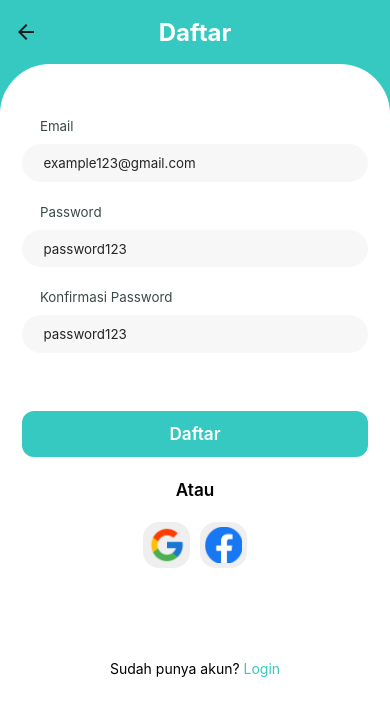
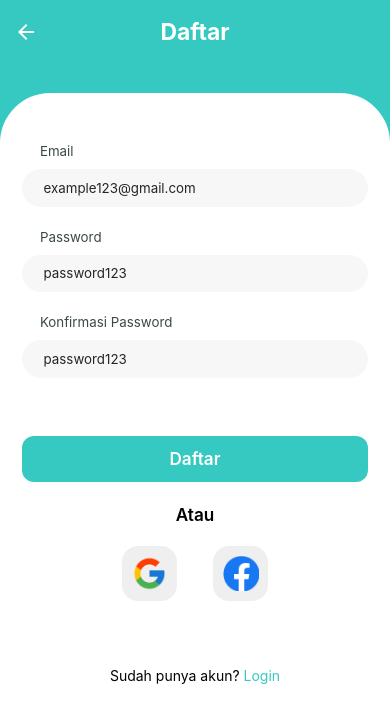
Before and after one commit to RaditAtalla/medan-tourism, a React Native app: screen /DaftarPage in a window 390 px wide. Shown: the top 722 px of the page. Built offline with nearby package versions, Linux system fonts and the light colour scheme.

Commit message:
Daftar Page progress

```diff
--- a/App.tsx
+++ b/App.tsx
@@ -4,6 +4,7 @@ import { createNativeStackNavigator } from '@react-navigation/native-stack';
 import { LoginPage } from './src/view/LoginPage';
 import { DaftarPage } from './src/view/DaftarPage';
 import { COLORS } from './src/constant/theme';
+import { moderateScale } from './src/constant/responsive';
 
 const Stack = createNativeStackNavigator();
 
@@ -21,9 +22,10 @@ const App = () => {
           headerTitleStyle: {
             color: 'white',
             fontWeight: '700',
-            fontSize: 24,
+            fontSize: moderateScale(24),
           },
           headerShadowVisible: false,
+          headerTintColor: 'white',
         }}
         />
         <Stack.Screen name="DaftarPage" component={DaftarPage}
@@ -36,9 +38,10 @@ const App = () => {
           headerTitleStyle: {
             color: 'white',
             fontWeight: '700',
-            fontSize: 24,
+            fontSize: moderateScale(24),
           },
           headerShadowVisible: false,
+          headerTintColor: 'white',
         }}
         />
       </Stack.Navigator>
--- a/src/view/DaftarPage.js
+++ b/src/view/DaftarPage.js
@@ -48,7 +48,7 @@ const Styles = StyleSheet.create({
     imgButton: {
         height: verticalScale(39),
         width: horizontalScale(40),
-        objectFit: 'cover',
+        objectFit: 'contain',
     },
     wrapper: {
         backgroundColor: 'white',
@@ -56,11 +56,13 @@ const Styles = StyleSheet.create({
         height: '100%',
         borderTopEndRadius: 50,
         borderTopStartRadius: 50,
-        paddingTop: verticalScale(60),
+        paddingTop: verticalScale(56),
+        paddingBottom: verticalScale(84),
         paddingHorizontal: horizontalScale(24),
         display: 'flex',
+        justifyContent: 'flex-start',
         gap: verticalScale(64),
-        // marginTop: verticalScale(201),
+        marginTop: verticalScale(63),
     },
     input: {
         backgroundColor: COLORS.gray5,
@@ -95,16 +97,16 @@ const Styles = StyleSheet.create({
     daftarContainer: {
         display: 'flex',
         gap: verticalScale(24),
+        marginBottom: verticalScale(73),
     },
     daftarImgBtn: {
         display: 'flex',
         flexDirection: 'row',
         justifyContent: 'center',
-        gap: horizontalScale(10),
-        marginBottom: verticalScale(101),
+        gap: horizontalScale(40),
     },
     imgBtnWrapper: {
-        padding: moderateScale(6),
+        padding: moderateScale(10),
         borderRadius: 16,
         backgroundColor: COLORS.gray4,
     },
--- a/src/view/LoginPage.js
+++ b/src/view/LoginPage.js
@@ -50,7 +50,7 @@ const Styles = StyleSheet.create({
     imgButton: {
         height: verticalScale(39),
         width: horizontalScale(40),
-        objectFit: 'cover',
+        objectFit: 'contain',
     },
     wrapper: {
         backgroundColor: 'white',
@@ -62,7 +62,7 @@ const Styles = StyleSheet.create({
         paddingHorizontal: horizontalScale(24),
         display: 'flex',
         gap: verticalScale(64),
-        marginTop: verticalScale(201),
+        marginTop: verticalScale(105),
     },
     input: {
         backgroundColor: COLORS.gray5,
@@ -102,11 +102,11 @@ const Styles = StyleSheet.create({
         display: 'flex',
         flexDirection: 'row',
         justifyContent: 'center',
-        gap: horizontalScale(10),
+        gap: horizontalScale(40),
         marginBottom: verticalScale(101),
     },
     imgBtnWrapper: {
-        padding: moderateScale(6),
+        padding: moderateScale(10),
         borderRadius: 16,
         backgroundColor: COLORS.gray4,
     },
```
Also changed, not shown: src/assets/img/BackButton.png (added).
